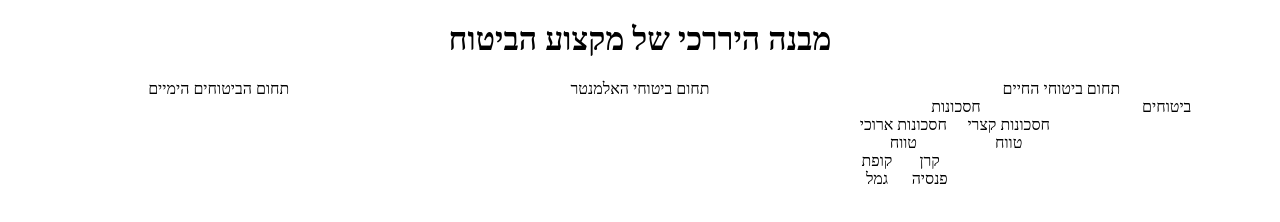
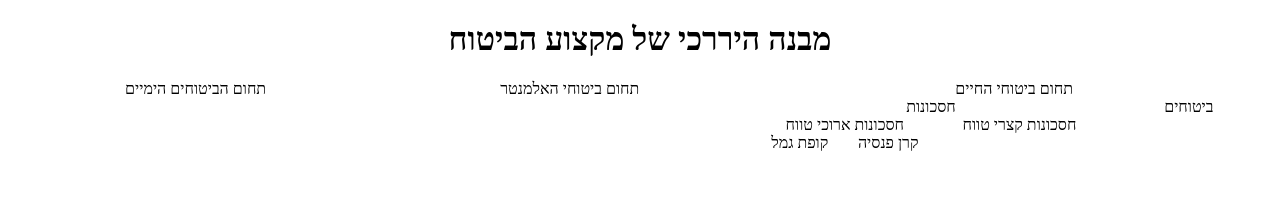
Before and after one commit to Tomer-Gil/insurance_hierarchy, a plain HTML site: page index.html in a window 1280 px wide. Drawn offline with Linux system fonts and the light colour scheme.

Commit message:
Skeleton change - grid-template-areas.
Layout now based on grid-template-areas rather than nested divs,
thus leverages the full power of the grid layout as a two-dimensional
layout system.

```diff
--- a/index.html
+++ b/index.html
@@ -9,27 +9,15 @@
 <body>
     <h1>מבנה היררכי של מקצוע הביטוח</h1>
     <main>
-        <div id="life_insurance">
-            <span>תחום ביטוחי החיים</span>
-            <div>
-                <span>ביטוחים</span>
-                <div id="savings">
-                    <span>חסכונות</span>
-                    <div>
-                        <span>חסכונות קצרי טווח</span>
-                        <div id="long_term_savings">
-                            <span>חסכונות ארוכי טווח</span>
-                            <div>
-                                <span>קרן פנסיה</span>
-                                <span>קופת גמל</span>
-                            </div>
-                        </div>
-                    </div>
-                </div>
-            </div>
-        </div>
-        <div>תחום ביטוחי האלמנטר</div>
-        <div>תחום הביטוחים הימיים</div>
+        <div id="life_insurances">תחום ביטוחי החיים</div>
+        <div id="elementary_insurances">תחום ביטוחי האלמנטר</div>
+        <div id="marine_insurances">תחום הביטוחים הימיים</div>
+        <div id="insurances">ביטוחים</div>
+        <div id="savings">חסכונות</div>
+        <div id="short_term_saving">חסכונות קצרי טווח</div>
+        <div id="long_term_savings">חסכונות ארוכי טווח</div>
+        <span id="pensions">קרן פנסיה</span>
+        <span id="gemel">קופת גמל</span>
     </main>
 </body>
 </html>
--- a/style.css
+++ b/style.css
@@ -7,18 +7,40 @@ body {
 }
 main {
     display: grid;
-    grid-template-columns: repeat(3, 1fr);
-    /* grid-template-areas: 'life elemntary marine' 'insurances savings' 'long_term_savings short_term_saving' 'pension gemel'; */
+    grid-template-areas:
+        'life_insurances life_insurances life_insurances life_insurances life_insurances life_insurances life_insurances life_insurances elementary_insurances elementary_insurances elementary_insurances elementary_insurances elementary_insurances elementary_insurances elementary_insurances elementary_insurances marine_insurances marine_insurances marine_insurances marine_insurances marine_insurances marine_insurances marine_insurances marine_insurances'
+        'insurances insurances insurances insurances savings savings savings savings . . . . . . . . . . . . . . . .'
+        '. . . . short_term_saving short_term_saving long_term_savings long_term_savings . . . . . . . . . . . . . . . .'
+        '. . . . . . pensions gemel . . . . . . . . . . . . . . . .';
 }
-#life_insurance > div {
-    display: grid;
-    grid-template-columns: repeat(2, 1fr);
+#life_insurances {
+    grid-area: life_insurances;
 }
-#savings > div {
-    display: grid;
-    grid-template-columns: repeat(2, 1fr);
+#elementary_insurances {
+    grid-area: elementary_insurances;
 }
-#long_term_savings > div {
-    display: grid;
-    grid-template-columns: repeat(2, 1fr);
+#marine_insurances {
+    grid-area: marine_insurances;
 }
+#insurances {
+    grid-area: insurances;
+    grid-column: 1/5;
+}
+#savings {
+    grid-area: savings;
+    grid-column: 5/9;
+}
+#short_term_saving {
+    grid-area: short_term_saving;
+    grid-column: 5/7;
+}
+#long_term_savings {
+    grid-area: long_term_savings;
+    grid-column: 7/9;
+}
+#pensions {
+    grid-area: pensions;
+}
+#gemel {
+    grid-area: gemel;
+}
```
